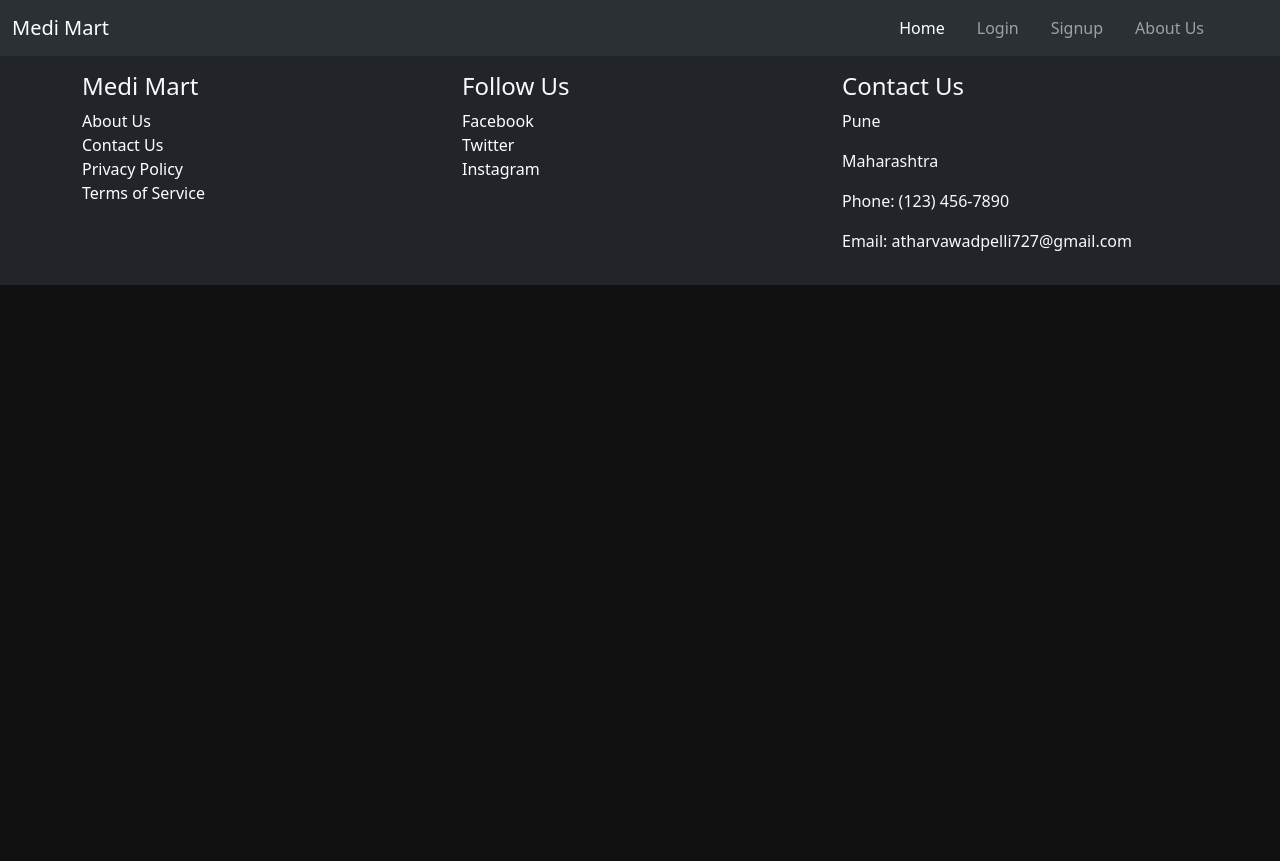
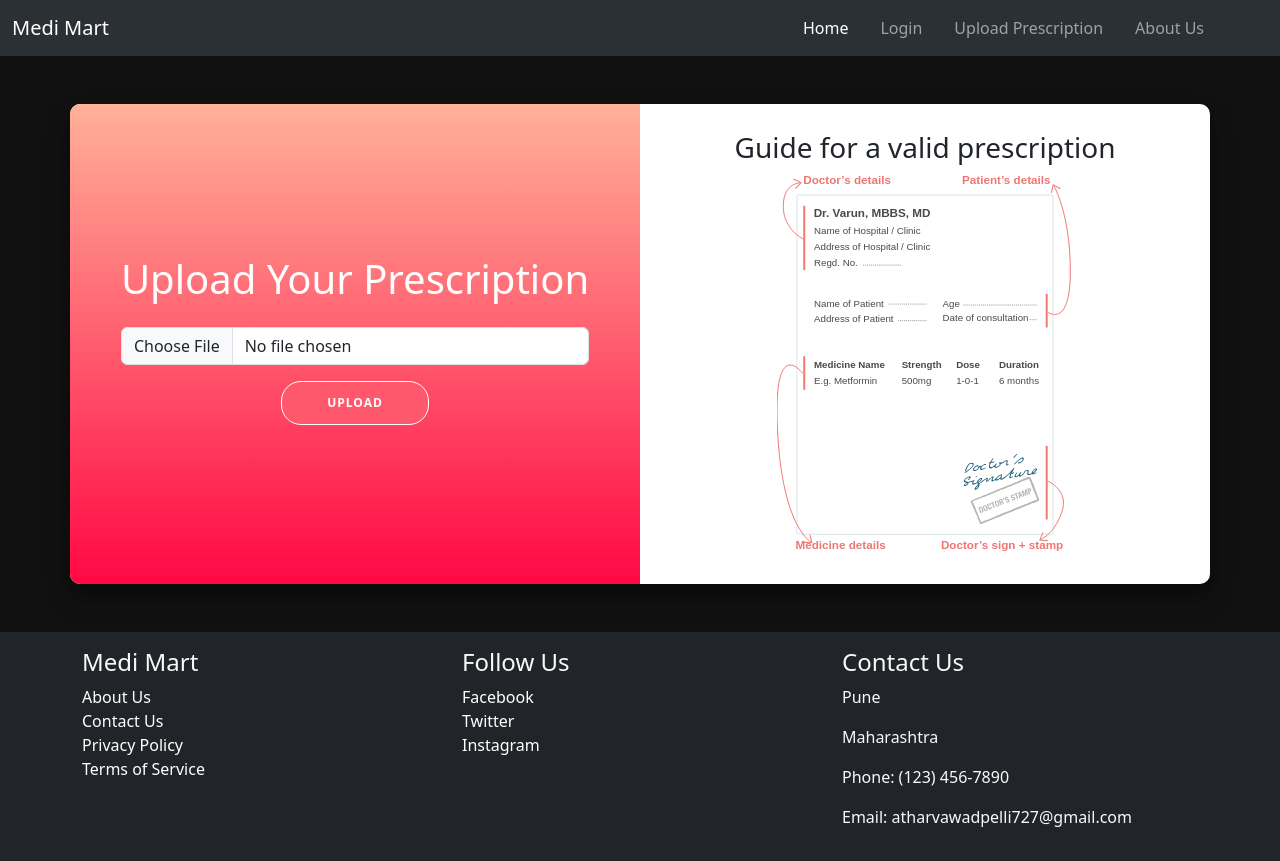
Before and after one commit to atharva727/Medimart, a Django app: page /prescription/ in a window 1280 px wide. Before the commit the page ends 285 px from the top, so only its background shows below. Run offline with Django 4.2, Linux system fonts and the light colour scheme.

Commit message:
Added Prescription Page

```diff
--- a/Templates/includes/base.html
+++ b/Templates/includes/base.html
@@ -7,8 +7,8 @@
     <title>{% block title %}{% endblock %}</title>
     <link href="https://cdn.jsdelivr.net/npm/bootstrap@5.3.0-alpha1/dist/css/bootstrap.min.css" rel="stylesheet" integrity="sha384-GLhlTQ8iRABdZLl6O3oVMWSktQOp6b7In1Zl3/Jr59b6EGGoI1aFkw7cmDA6j6gD" crossorigin="anonymous">
     <!-- Custom CSS -->
+    <link rel="stylesheet" href="{% static 'style.css' %}">
     <link rel="stylesheet" href="{% static 'custom.css' %}">
-    <link rel="stylesheet" href="{% static 'style.css' %}">
     <link href="{% static 'custom.css'%}" rel="stylesheet">
   </head>
   <body>
--- a/Templates/includes/header.html
+++ b/Templates/includes/header.html
@@ -17,7 +17,7 @@
             <a class="nav-link" href="{% url 'login' %}">Login</a>
           </li>
           <li class="nav-item mx-2">
-            <a class="nav-link" href="{% url 'login' %}">Signup</a>
+            <a class="nav-link" href="{% url 'prescription' %}">Upload Prescription</a>
           </li>
           <li class="nav-item mx-2">
             <a class="nav-link" href="{% url 'result' %}">About Us</a>
--- a/Templates/index.html
+++ b/Templates/index.html
@@ -4,7 +4,7 @@
 {% block title %}MediMart{% endblock %}
 
 {% block content %}
-<div class="container banner-image my-5 d-flex align-items-center justify-content-center" style="background-image: url('{% static 'images/medicine.jpg' %}');">
+<div class="container banner-image my-5 d-flex align-items-center justify-content-center" style="background-image: url('{% static 'images/banner-img.jpg' %}');">
     <div class="jumbotron jumbotron-fluid text-center">
         <div class="container">
             <h1 class="display-4 text-white">Medi Mart</h1>
--- a/Templates/login.html
+++ b/Templates/login.html
@@ -13,7 +13,7 @@
 			<input type="text" placeholder="Name" />
 			<input type="email" placeholder="Email" />
 			<input type="password" placeholder="Password" />
-			<button>Sign Up</button>
+			<button class="mt-2" >Sign Up</button>
 		</form>
 	</div>
 	<div class="form-container sign-in-container">
--- a/Templates/prescription.html
+++ b/Templates/prescription.html
@@ -4,8 +4,43 @@
 {% block title %}Login{% endblock %}
 
 {% block content %}
-
+<div class="container login-container my-5 right-panel-active" id="login-container">
+    <div class="form-container sign-up-container d-flex justify-content-center align-items-center flex-column">
+        <h3>Guide for a valid prescription</h3>
+		<img class='img-fluid' src="{% static 'images\presc_guidlines.svg' %}" style="height:80%;">
+	</div>
+	<div class="overlay-container">
+		<div class="overlay">
+			<div class="overlay-panel overlay-left">
+                <form action="#">
+                    <h1>Upload Your Prescription</h1>
+                    <div class="d-flex justify-content-center my-2 align-items-center" id="img-container">
+                        <img class="img-fluid h-100" src="" alt="" id="prescriptionImage">
+                    </div>
+                    <input type="file" class="form-control my-3" name="prescriptionImage" accept="image/*" id="prescriptionInput" onchange="upload_img(this);" >
+                    <button type="submit" class="signup-btn mb-2" style="border: 1px solid #ffffff">Upload</button>
+                </form>
+			</div>
+		</div>
+	</div>
+</div>
 {% endblock %}
 
 {% block script %}
+<script>
+    function upload_img(input) {
+        if (input.files && input.files[0]) {
+            var reader = new FileReader();
+
+            reader.onload = function (e) {
+                img_container = document.getElementById("img-container");
+                img_container.style.height = '300px'
+                image = document.getElementById("prescriptionImage");
+                image.src = e.target.result;
+            };
+
+            reader.readAsDataURL(input.files[0]);
+        }
+      }
+</script>
 {% endblock %}
--- a/static/custom.css
+++ b/static/custom.css
@@ -16,15 +16,19 @@ a{
 
 a:hover{
     /* background: linear-gradient(to right, #FF4B2B, #FF416C); */
-    color:#FF4B2B;
+    color:#ff586c;
 }
 
 .banner-image {
-    background-size: cover;
+    background-size:cover;
+    background-position: center center;
+    background-repeat: no-repeat;
     font-family:'Franklin Gothic Medium', 'Arial Narrow', Arial, sans-serif;
-    /* min-height: 500px; */
   }
 
 footer {
     margin-bottom: -50px;
 }
+/* #signup-btn{
+
+} */
--- a/static/style.css
+++ b/static/style.css
@@ -1,7 +1,7 @@
-button {
+.login-container button {
 	border-radius: 20px;
-	border: 1px solid #FF4B2B;
-	background-color: #FF4B2B;
+	border: 1px solid #ff586c;
+	background-color: #ff586c;
 	color: #FFFFFF;
 	font-size: 12px;
 	font-weight: bold;
@@ -9,23 +9,23 @@ button {
 	letter-spacing: 1px;
 	text-transform: uppercase;
 	transition: transform 80ms ease-in;
-cursor:pointer;
+	cursor:pointer;
 }
 
-button:active {
+.login-container button:active {
 	transform: scale(0.95);
 }
 
-button:focus {
+.login-container button:focus {
 	outline: none;
 }
 
-button.ghost {
+.login-container button.ghost {
 	background-color: transparent;
 	border-color: #FFFFFF;
 }
 
-form {
+.form-container form {
 	background-color: #FFFFFF;
 	display: flex;
 	align-items: center;
@@ -42,7 +42,7 @@ input {
 	padding: 12px 15px;
 	margin: 8px 0;
 	width: 100%;
-outline:none;
+	outline:none;
 }
 
 .login-container {
@@ -113,9 +113,9 @@ outline:none;
 }
 
 .overlay {
-	background: #FF416C;
-	background: -webkit-linear-gradient(to right, #FF4B2B, #FF416C);
-	background: linear-gradient(to right, #FF4B2B, #FF416C);
+	background: #ff0844;
+	background: -webkit-linear-gradient(to top, #ff0844 0%, #ffb199 100%);
+	background: linear-gradient(to top, #ff0844 0%, #ffb199 100%);
 	background-repeat: no-repeat;
 	background-size: cover;
 	background-position: 0 0;
```
Also changed, not shown: static/images/banner-img.jpg (added), static/images/images (7).jfif (added), static/images/presc_guidlines.svg (added).
